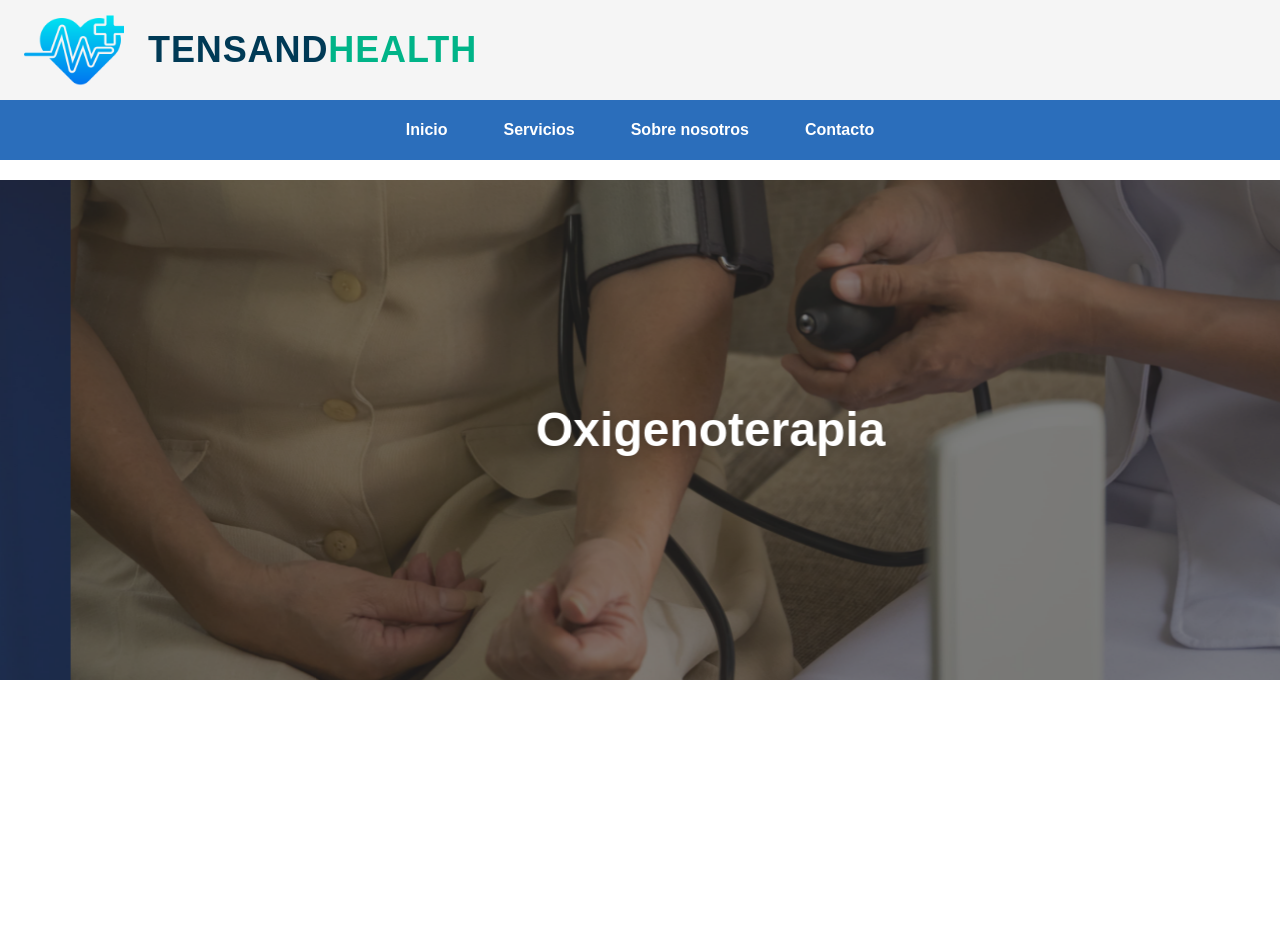
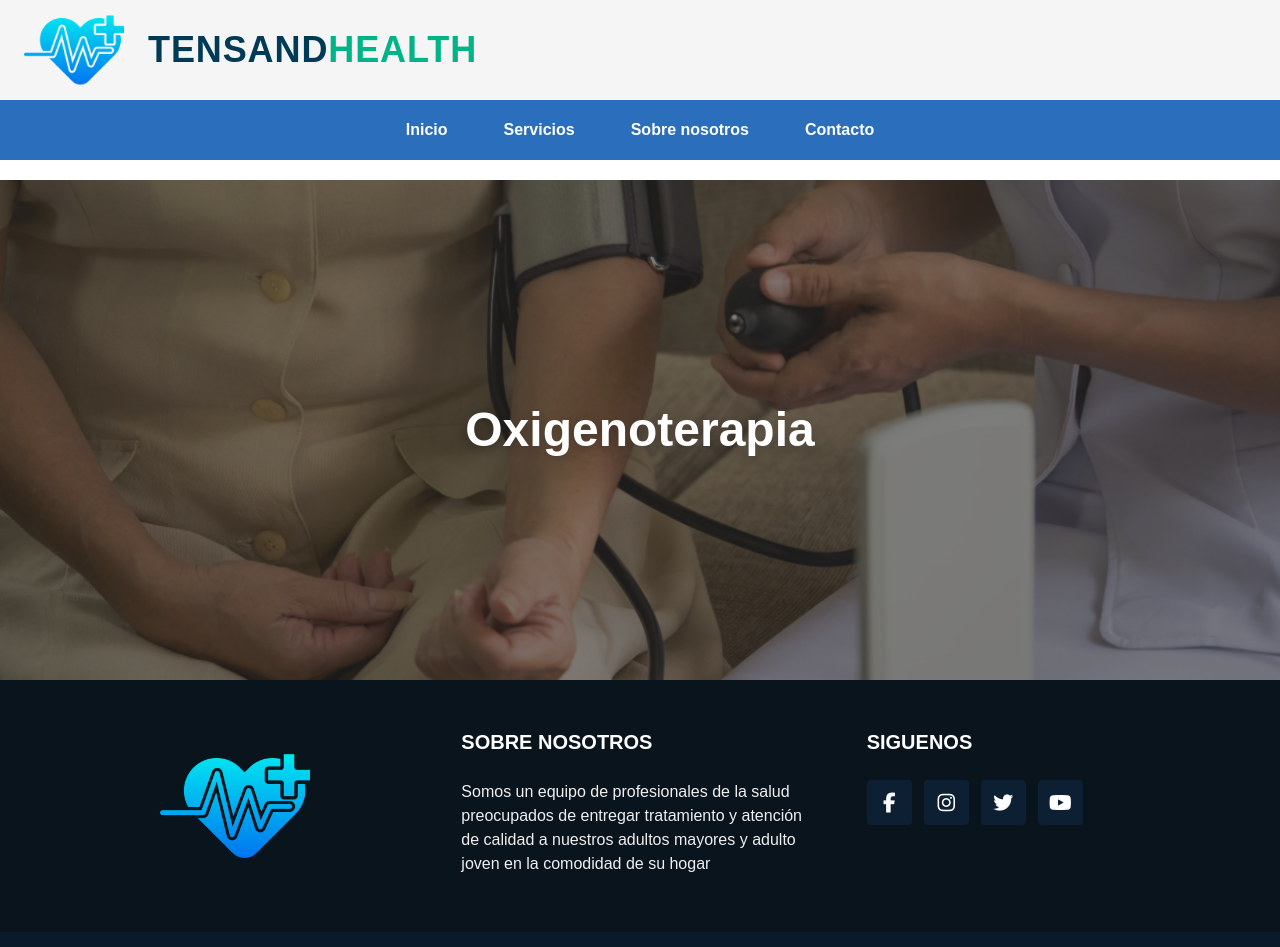
Before and after one commit to ayrtoncatri/tensalud-web, a Next.js app: page / in a window 1280 px wide. Shown: the top 947 px of the page. Before the commit the page ends 800 px from the top, so only its background shows below. Built offline with nearby package versions, Linux system fonts and the light colour scheme; grey boxes are pictures that could not be loaded.

Commit message:
Se crea vista footer

```diff
--- a/app/layout.tsx
+++ b/app/layout.tsx
@@ -1,6 +1,7 @@
 import type { Metadata } from "next";
 import { Geist, Geist_Mono } from "next/font/google";
 import "./globals.css";
+import '@fortawesome/fontawesome-free/css/all.min.css';
 
 const geistSans = Geist({
   variable: "--font-geist-sans",
--- a/app/page.tsx
+++ b/app/page.tsx
@@ -1,12 +1,14 @@
 import Carousel from "@/components/carousel/Carousel";
+import Footer from "@/components/footer/Footer";
 import Header from "@/components/header/Header";
-import Image from "next/image";
+
 
 export default function Home() {
   return (
     <div className="main">
       <Header />
       <Carousel />
+      <Footer />
     </div>
   );
 }
--- /dev/null
+++ b/components/footer/Footer.tsx
@@ -0,0 +1,46 @@
+import React from "react";
+
+export default function Footer() {
+  return (
+    <footer className="w-full bg-[#0a141d] text-white font-montserrat">
+      <div className="max-w-[1200px] mx-auto grid grid-cols-1 md:grid-cols-3 gap-12 py-12 px-4">
+        {/* Logo */}
+        <div className="flex justify-center items-center">
+          <a href="#">
+            <img src="/logo2.png" alt="logo tens and health" className="w-[150px]" />
+          </a>
+        </div>
+        {/* Sobre nosotros */}
+        <div>
+          <h2 className="text-white mb-6 text-xl font-bold">SOBRE NOSOTROS</h2>
+          <p className="text-[#efefef] mb-2">
+            Somos un equipo de profesionales de la salud preocupados de entregar tratamiento y atención de calidad a nuestros adultos mayores y adulto joven en la comodidad&nbsp;de&nbsp;su&nbsp;hogar
+          </p>
+        </div>
+        {/* Redes sociales */}
+        <div>
+          <h2 className="text-white mb-6 text-xl font-bold">SIGUENOS</h2>
+          <div className="flex space-x-3">
+            <a href="#" className="w-[45px] h-[45px] flex items-center justify-center bg-[#0d2033] text-white rounded transition hover:text-cyan-300" aria-label="Facebook">
+              <i className="fab fa-facebook-f text-xl"></i>
+            </a>
+            <a href="#" className="w-[45px] h-[45px] flex items-center justify-center bg-[#0d2033] text-white rounded transition hover:text-cyan-300" aria-label="Instagram">
+              <i className="fab fa-instagram text-xl"></i>
+            </a>
+            <a href="#" className="w-[45px] h-[45px] flex items-center justify-center bg-[#0d2033] text-white rounded transition hover:text-cyan-300" aria-label="Twitter">
+              <i className="fab fa-twitter text-xl"></i>
+            </a>
+            <a href="#" className="w-[45px] h-[45px] flex items-center justify-center bg-[#0d2033] text-white rounded transition hover:text-cyan-300" aria-label="YouTube">
+              <i className="fab fa-youtube text-xl"></i>
+            </a>
+          </div>
+        </div>
+      </div>
+      <div className="bg-[#0a1a2a] py-3 text-center">
+        <small className="text-white text-base">
+          &copy; 2024 <b>TensAndHealth</b> - Todos los Derechos Reservados
+        </small>
+      </div>
+    </footer>
+  );
+}
```
Also changed, not shown: package.json (+7 -6 lines), 1 other file (tests, documents, lock files or other folders).
